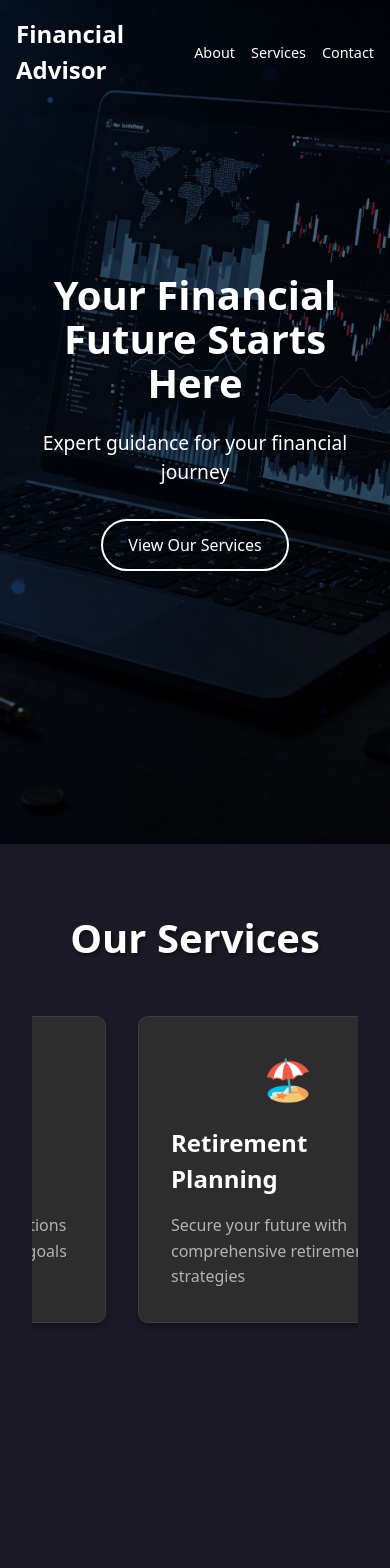
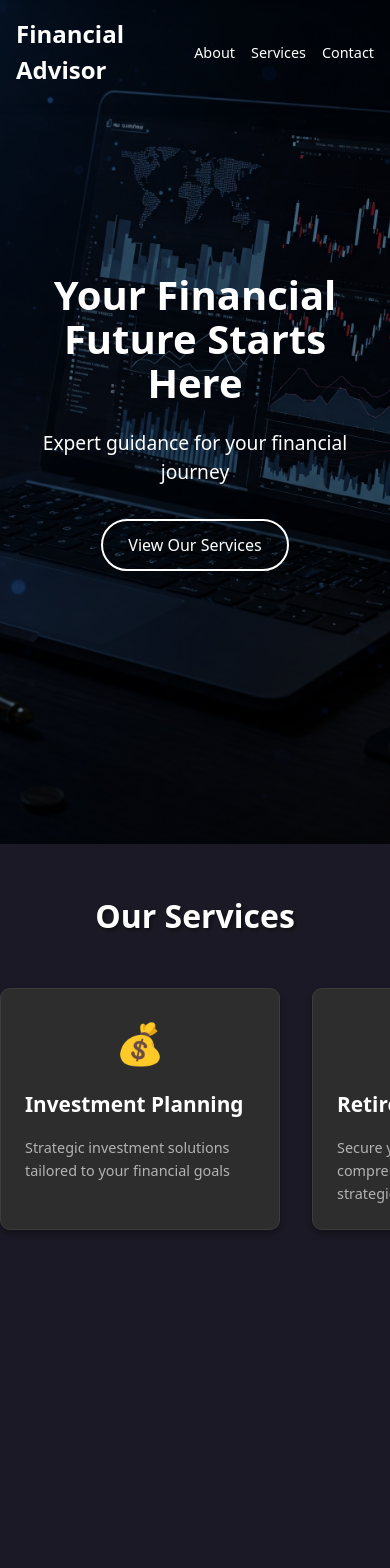
Before and after one commit to roddazad/financial-advisor-react, a React (Vite) app in the folder financial-advisor-react/: page / in a window 390 px wide. Shown: the top 1568 px of the page. Built offline with nearby package versions, Linux system fonts and the light colour scheme.

Commit message:
Fixed mobile scrolling in Services section

```diff
--- a/financial-advisor-react/src/components/Services.tsx
+++ b/financial-advisor-react/src/components/Services.tsx
@@ -55,8 +55,18 @@ const Services = () => {
   const scrollRef = useRef<HTMLDivElement>(null);
   const scrollContainerRef = useRef<HTMLDivElement>(null);
   const [selectedService, setSelectedService] = useState<ServiceCard | null>(null);
+  const [isAutoScrolling, setIsAutoScrolling] = useState(true);
+  const [isMobile, setIsMobile] = useState(false);
 
   useEffect(() => {
+    // Check if device is mobile
+    const checkMobile = () => {
+      setIsMobile(window.innerWidth <= 768);
+    };
+
+    checkMobile();
+    window.addEventListener('resize', checkMobile);
+
     const scrollContainer = scrollContainerRef.current;
     if (!scrollContainer) return;
 
@@ -64,6 +74,7 @@ const Services = () => {
     let scrollInterval: number;
 
     const startScroll = () => {
+      if (!isAutoScrolling || isMobile) return;
       scrollInterval = window.setInterval(() => {
         if (scrollContainer) {
           scrollContainer.scrollLeft += scrollAmount;
@@ -78,17 +89,35 @@ const Services = () => {
       window.clearInterval(scrollInterval);
     };
 
+    const handleTouchStart = () => {
+      setIsAutoScrolling(false);
+      stopScroll();
+    };
+
+    const handleTouchEnd = () => {
+      setIsAutoScrolling(true);
+      startScroll();
+    };
+
     startScroll();
 
+    // Desktop events
     scrollContainer.addEventListener('mouseenter', stopScroll);
     scrollContainer.addEventListener('mouseleave', startScroll);
+
+    // Mobile events
+    scrollContainer.addEventListener('touchstart', handleTouchStart);
+    scrollContainer.addEventListener('touchend', handleTouchEnd);
 
     return () => {
       window.clearInterval(scrollInterval);
       scrollContainer.removeEventListener('mouseenter', stopScroll);
       scrollContainer.removeEventListener('mouseleave', startScroll);
+      scrollContainer.removeEventListener('touchstart', handleTouchStart);
+      scrollContainer.removeEventListener('touchend', handleTouchEnd);
+      window.removeEventListener('resize', checkMobile);
     };
-  }, []);
+  }, [isAutoScrolling, isMobile]);
 
   return (
     <section className="services-section" ref={scrollRef}>
--- a/financial-advisor-react/src/styles/Services.css
+++ b/financial-advisor-react/src/styles/Services.css
@@ -27,6 +27,10 @@
   padding: 1rem 0;
   position: relative;
   z-index: 2;
+  -webkit-overflow-scrolling: touch; /* Enable smooth scrolling on iOS */
+  scroll-snap-type: x mandatory; /* Enable snap scrolling */
+  padding: 1rem;
+  margin: 0 -1rem; /* Compensate for padding */
 }
 
 .services-container::-webkit-scrollbar {
@@ -45,6 +49,8 @@
   position: relative;
   z-index: 2;
   border: 1px solid #3d3d3d;
+  scroll-snap-align: start; /* Enable snap alignment */
+  touch-action: pan-x; /* Enable horizontal touch scrolling */
 }
 
 .service-card:hover {
@@ -70,3 +76,27 @@
   line-height: 1.6;
   font-size: 1rem;
 }
+
+/* Mobile styles */
+@media (max-width: 768px) {
+  .services-section {
+    padding: 3rem 1rem;
+  }
+
+  .services-section h2 {
+    font-size: 2rem;
+  }
+
+  .service-card {
+    flex: 0 0 280px; /* Slightly smaller cards on mobile */
+    padding: 1.5rem;
+  }
+
+  .service-card h3 {
+    font-size: 1.3rem;
+  }
+
+  .service-card p {
+    font-size: 0.9rem;
+  }
+}
```
